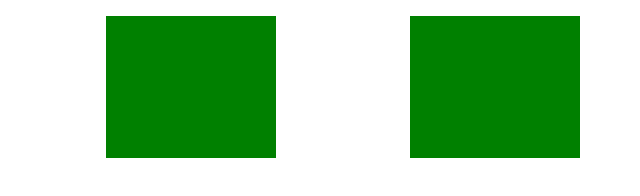
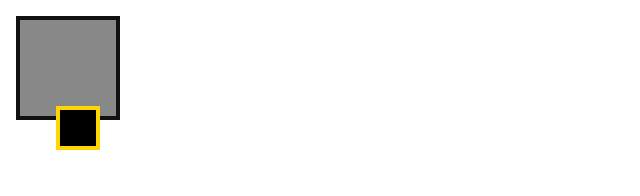
Before and after one commit to raphamorim/origami.js, a plain HTML site: page index.html in a window 1280 px wide. Shown: the whole page, without its empty margins (0-640 px from the left). Drawn offline with Linux system fonts and the light colour scheme.

Commit message:
read config properties

```diff
--- a/index.html
+++ b/index.html
@@ -10,13 +10,15 @@
 
     <script src="scribble.js"></script>
     <script>
-        console.log(scribble);
-        var i = 1;
-        setInterval(function() {
-            scribble.on(".one", ".two")
-                .square(100, 10, i++)
-        }, 30);
-
+        scribble.on('.one')
+            .square(10, 10, 100, {
+                background: '#888',
+                border: '4px #111'
+            })
+            .square(50, 100, 40, {
+                background: '#000',
+                border: '4px gold'
+            })
     </script>
 </body>
 </html>
--- a/scribble.js
+++ b/scribble.js
@@ -1,14 +1,14 @@
-var scribble = (function(){
+var scribble = (function() {
   this.contexts = [];
-   this.on = function(){
+  this.on = function() {
     [].slice.call(arguments);
-       for (var i = 0; i < arguments.length; i++){
+    for (var i = 0; i < arguments.length; i++) {
       this.createCanvasContext(arguments[i]);
     }
     return this;
   }
 
-   this.createCanvasContext = function(el){
+  this.createCanvasContext = function(el) {
     var canvas = document.querySelector(el),
       context = canvas.getContext('2d');
 
@@ -16,7 +16,7 @@ var scribble = (function(){
   }
 
   //#TODO: Remove this hack
-   this.args = function(argsArray){
+  this.args = function(argsArray) {
     var argsPattern = ['x', 'y', 'width', 'height'],
       args = new Object();
     for (var i = 0; i < argsArray.length; i++) {
@@ -32,15 +32,25 @@ var scribble = (function(){
     return args;
   }
 
-   this.square = function(x, y, size){
-       var args = this.args(([].slice.call(arguments) || []));
+  this.square = function(x, y, size) {
+    var args = this.args(([].slice.call(arguments) || [])),
+      style = (args.style || {});
+
+    if (style.border) {
+      style.border = style.border.split(' ');
+      style.border[0] = style.border[0].replace(/[^0-9]/g, '');
+    }
+
     console.log(args);
-       for (var i = 0; i < contexts.length; i++){
+    for (var i = 0; i < contexts.length; i++) {
       contexts[i].beginPath();
-          contexts[i].lineWidth="4";
-          contexts[i].strokeStyle="green";
-          contexts[i].rect(args.x, args.y, args.width, args.width);
-          contexts[i].stroke();
+      contexts[i].fillStyle = (style.background)? style.background : null;
+      contexts[i].fillRect(args.x, args.y, args.width, args.width);
+
+      contexts[i].lineWidth = (style.border)? style.border[0] : null;
+      contexts[i].strokeStyle = (style.border)? style.border[1] : null;
+      contexts[i].strokeRect(args.x, args.y, args.width, args.width);
+
     }
     return this;
   }
```
Also changed, not shown: README.md. Lines whose indentation alone changed are shown as unchanged.
